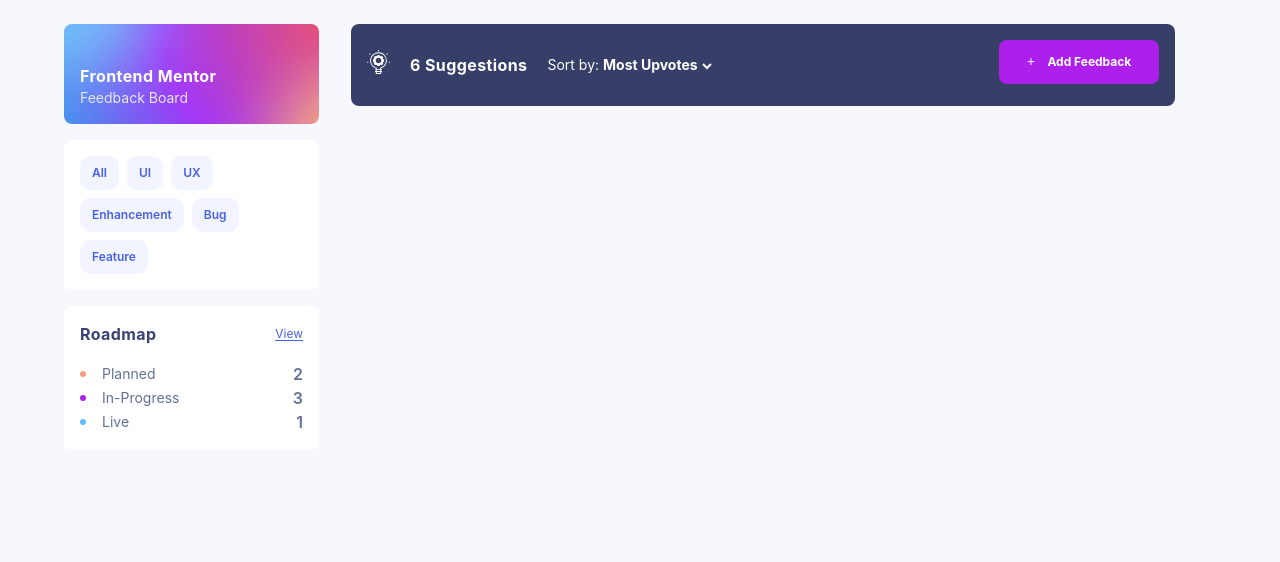
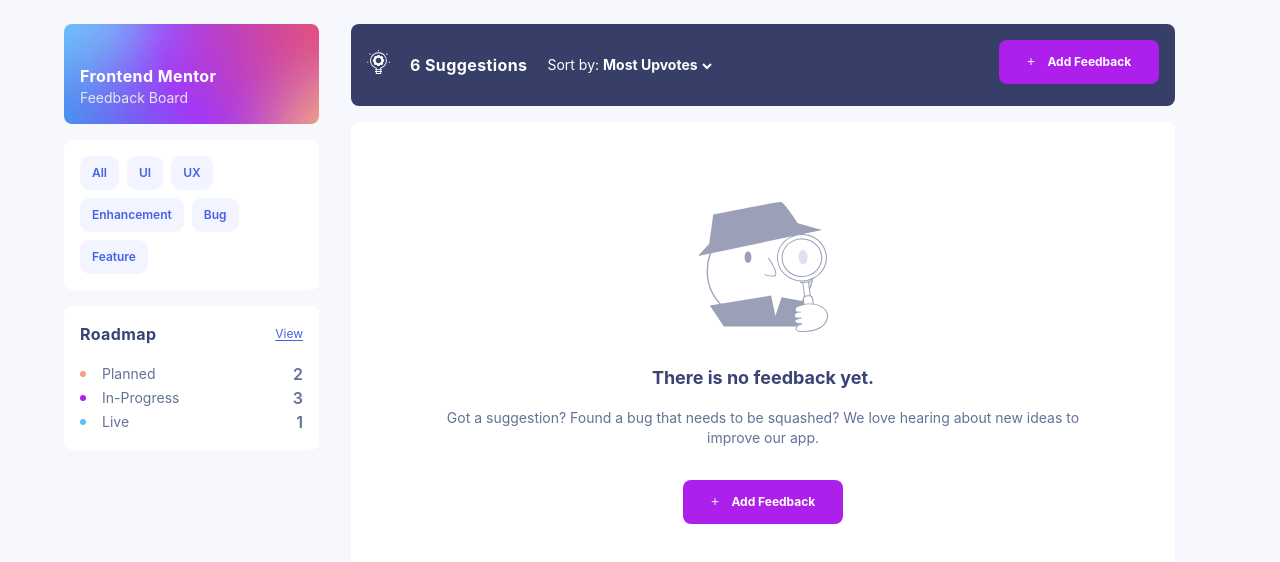
Before and after one commit to abdulvokhid-ochilov/feedback, a Next.js app: page / in a window 1280 px wide. Shown: the top 562 px of the page. Built offline with nearby package versions, Linux system fonts and the light colour scheme.

Commit message:
Feedback card && no feedback

```diff
--- a/components/AddFeedbackButton.tsx
+++ b/components/AddFeedbackButton.tsx
@@ -4,7 +4,7 @@ import Plus from "../assets/shared/icon-plus.svg";
 
 const AddFeedbackButton = () => {
   return (
-    <div className="w-[160px] h-[44px] bg-[#AD1FEA] hover:bg-[#C75AF6] hover:cursor-pointer text-xs  font-bold py-2  px-2 sm:px-4 md:px-4 flex items-center justify-evenly rounded-lg">
+    <div className="w-[160px] h-[44px] bg-[#AD1FEA] hover:bg-[#C75AF6] hover:cursor-pointer text-xs  font-bold py-2  px-2 sm:px-4 md:px-4 flex items-center justify-evenly rounded-lg text-white">
       <Image src={Plus} alt="plus" /> <p> Add Feedback</p>
     </div>
   );
--- /dev/null
+++ b/components/FeedbackCard.tsx
@@ -0,0 +1,36 @@
+import React from "react";
+import Image from "next/image";
+import UpvoteButton from "./UpvoteButton";
+import Comment from "../assets/shared/icon-comments.svg";
+
+const FeedbackCard = () => {
+  return (
+    <div className="bg-white rounded-lg p-6 flex flex-col sm:flex-row sm:space-x-6 hover:cursor-pointer md:w-[689px] xl:w-[824px] mx-auto">
+      <div className="hidden sm:block">
+        <UpvoteButton />
+      </div>
+      <div className="w-full">
+        <h1 className="mb-2 sm:mb-1  text-[#3A4374] hover:text-[#4661E6] text-sm md:text-base font-bold tracking-wide ">
+          Add tags for solutions
+        </h1>
+        <p className="mb-3 sm:mb-2 text-xs md:text-sm text-[#647196]">
+          Easier to search for solutions based on a specific stack.
+        </p>
+        <span className=" font-semibold text-[12px] text-[#4661e6] bg-[#F2F4FF] hover:bg-[#4661e6] hover:text-white hover:cursor-pointer px-3 py-2  rounded-[10px] w-fit">
+          Enhancement
+        </span>
+      </div>
+      <div className="mt-4 sm:mt-0 flex items-center justify-between">
+        <div className="sm:hidden">
+          <UpvoteButton />
+        </div>
+        <div className="flex flex-row items-center space-x-2">
+          <Image src={Comment} alt="comment" width={24} height={22} />
+          <p className="text-[#3A4374] text-sm font-semibold">2</p>
+        </div>
+      </div>
+    </div>
+  );
+};
+
+export default FeedbackCard;
--- a/components/Navbar.tsx
+++ b/components/Navbar.tsx
@@ -6,7 +6,7 @@ import Image from "next/image";
 
 import { Popover } from "@headlessui/react";
 
-const Navbar = () => {
+const Navbar = ({ setIsOpen }: { setIsOpen: any }) => {
   return (
     <div className="flex flex-row flex-wrap xl:flex-col xl:space-y-4 sm:space-x-2 xl:space-x-0 md:mx-auto xl:mx-0 md:w-[689px] xl:w-[255px]">
       <div className="bg-no-repeat bg-cover xl:bg-[url('../assets/suggestions/desktop/background-header.png')] md:bg-[url('../assets/suggestions/tablet/background-header.png')] bg-[url('../assets/suggestions/mobile/background-header.png')] md:rounded-lg text-white p-3 md:p-4 md:pt-10 w-full  md:w-[222px] xl:w-full h-[72px] md:h-[177px] xl:h-auto flex justify-between items-center md:items-end ">
@@ -20,6 +20,7 @@ const Navbar = () => {
           <Popover className="md:hidden">
             {({ open }) => (
               <>
+                {setIsOpen(open)}
                 <Popover.Button>
                   {open ? (
                     <Image src={Close} alt="icon close" />
@@ -27,9 +28,9 @@ const Navbar = () => {
                     <Image src={Hamburger} alt="icon menu" />
                   )}
                 </Popover.Button>
-                <Popover.Overlay className="fixed inset-0 top-[72px] bg-black opacity-30" />
+                <Popover.Overlay className="fixed inset-0 top-[72px] bg-black opacity-30 overflow-hidden" />
 
-                <Popover.Panel className="z-50 absolute top-[72px] left-100 right-0 bottom-0 bg-[#F7F8FD]">
+                <Popover.Panel className="z-50 fixed top-[72px] left-100 right-0 bottom-0 bg-[#F7F8FD] overflow-hidden">
                   <div className="p-4 flex flex-col gap-4  ">
                     <Tags />
                     <Roadmap />
--- /dev/null
+++ b/components/NoFeedback.tsx
@@ -0,0 +1,26 @@
+import React from "react";
+import Image from "next/image";
+import AddFeedbackButton from "./AddFeedbackButton";
+import Empty from "../assets/suggestions/illustration-empty.svg";
+
+const NoFeedback = () => {
+  return (
+    <div className="bg-white rounded-lg mt-4 flex flex-col items-center gap-8 py-16 px-6 sm:py-20 sm:px-20 md:w-[689px] xl:w-[824px] sm:mx-auto">
+      <Image src={Empty} alt="empty" width={130} height={130} />
+      <div className="flex flex-col space-y-4 items-center">
+        <h1 className="text-lg font-bold text-[#3A4374]">
+          There is no feedback yet.
+        </h1>
+        <div className="flex flex-col items-center text-[#647196] text-xs xl:text-sm">
+          <p className="text-center">
+            Got a suggestion? Found a bug that needs to be squashed? We love
+            hearing about new ideas to improve our app.
+          </p>
+        </div>
+      </div>
+      <AddFeedbackButton />
+    </div>
+  );
+};
+
+export default NoFeedback;
--- /dev/null
+++ b/components/UpvoteButton.tsx
@@ -0,0 +1,14 @@
+import React from "react";
+import Image from "next/image";
+import Up from "../assets/shared/icon-up.svg";
+
+const UpvoteButton = () => {
+  return (
+    <div className="rounded-lg bg-[#F2F4FE] h-fit p-2 flex flex-row sm:flex-col items-center space-x-2 sm:space-x-0 space-y-0 sm:space-y-1 hover:bg-[#CFD7FF] hover:cursor-pointer">
+      <Image src={Up} alt="vote" />
+      <p className="text-[#3A4374] text-sm font-semibold">112</p>
+    </div>
+  );
+};
+
+export default UpvoteButton;
--- a/pages/index.tsx
+++ b/pages/index.tsx
@@ -1,13 +1,29 @@
 import type { NextPage } from "next";
+import FeedbackCard from "../components/FeedbackCard";
 import Navbar from "../components/Navbar";
 import SuggestionsHeader from "../components/SuggestionsHeader";
+import { useState } from "react";
+import NoFeedback from "../components/NoFeedback";
 
 const Home: NextPage = () => {
+  const [isOpen, setIsOpen] = useState(false);
   return (
-    <main className="xl:w-[1200px] m-auto overflow-hidden h-[100vh] flex flex-col xl:flex-row md:gap-8 md:p-6">
-      <Navbar />
+    <main
+      className={`xl:w-[1200px] m-auto  h-[100vh] flex flex-col xl:flex-row md:gap-8 md:p-6 ${
+        isOpen && "overflow-hidden"
+      }`}
+    >
+      <Navbar setIsOpen={setIsOpen} />
       <div>
         <SuggestionsHeader />
+        {/* <div className="flex flex-col space-y-4 mt-4 px-3 md:px-0">
+          {[...Array(6)].map((_, i) => (
+            <FeedbackCard key={i} />
+          ))}
+        </div> */}
+        <div className="px-3 md:px-0">
+          <NoFeedback />
+        </div>
       </div>
     </main>
   );
```
Also changed, not shown: assets/shared/icon-up.svg (added).
